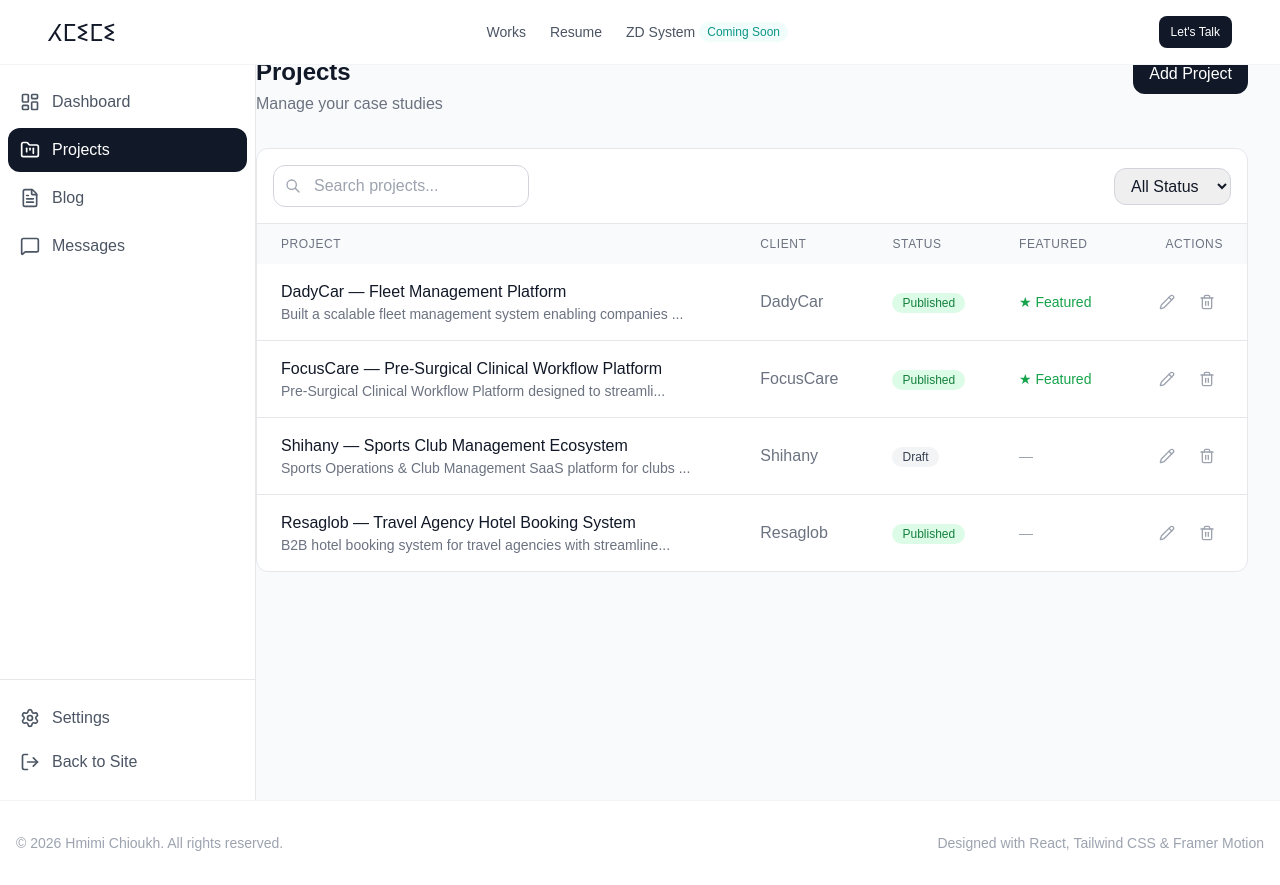
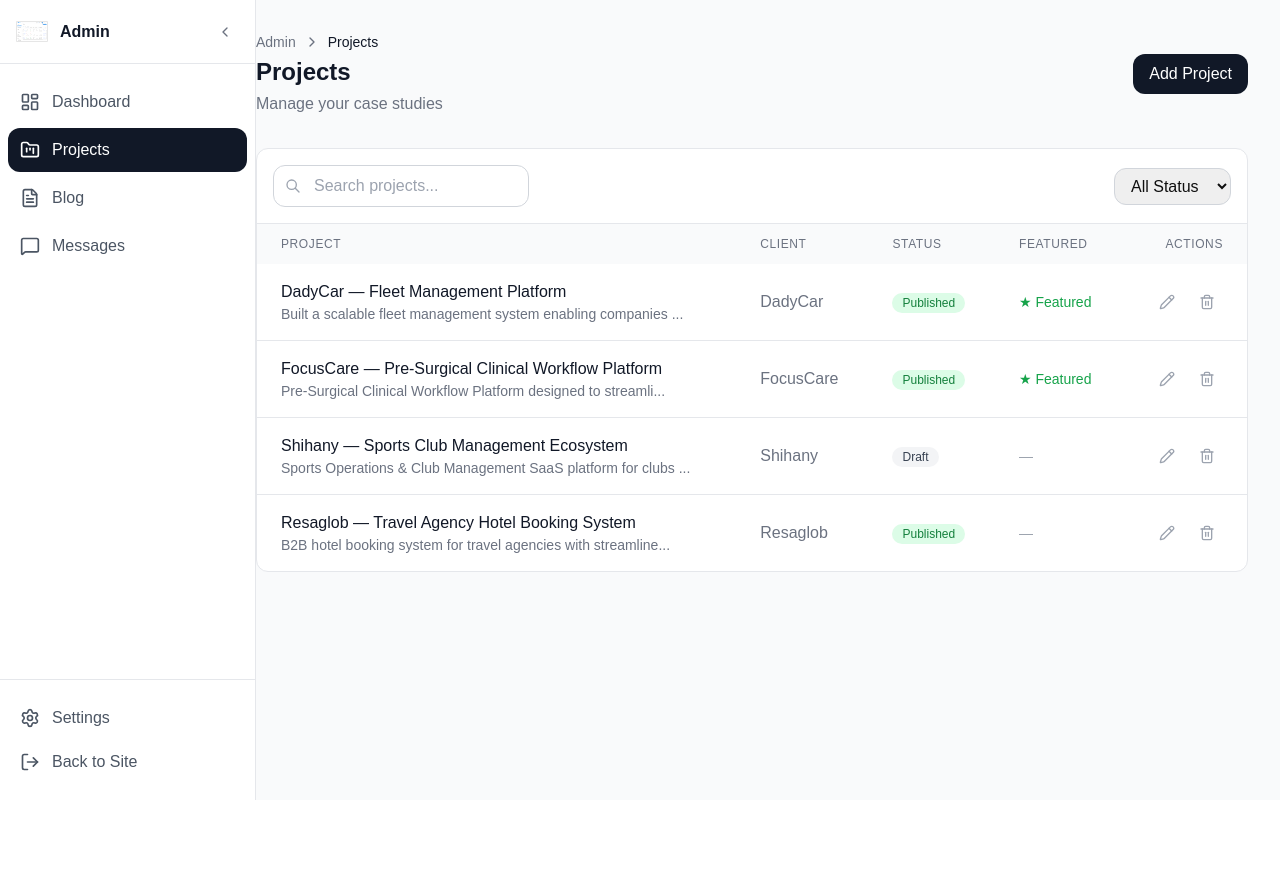
Before and after one commit to Chioukhhmimi/Portfolio, a React (Vite) app: page /admin/projects in a window 1280 px wide. After the commit the page ends 800 px from the top, so only its background shows below. Built offline with nearby package versions, Linux system fonts and the light colour scheme; a web font is replaced by a local one.

Commit message:
remove topbar

```diff
--- a/src/App.jsx
+++ b/src/App.jsx
@@ -37,11 +37,11 @@ function App() {
   return (
     <BrowserRouter>
       <ScrollToTop />
-      <div className="min-h-screen bg-white text-gray-900">
-        <Navbar />
       <AnimatePresence mode="wait">
         <Routes>
           <Route path="/" element={
+            <>
+              <Navbar />
               <motion.main
                 initial={{ opacity: 0 }}
                 animate={{ opacity: 1 }}
@@ -53,10 +53,18 @@ function App() {
                 <Blog />
                 <Contact />
               </motion.main>
+              <Footer />
+            </>
           } />
-            <Route path="/projects/:id" element={<ProjectSinglePage />} />
+          <Route path="/projects/:id" element={
+            <>
+              <Navbar />
+              <ProjectSinglePage />
+              <Footer />
+            </>
+          } />
 
-            {/* Admin Routes */}
+          {/* Admin Routes - No Navbar/Footer */}
           <Route path="/admin" element={<AdminLayout><AdminDashboard /></AdminLayout>} />
           <Route path="/admin/projects" element={<AdminLayout><ProjectsList /></AdminLayout>} />
           <Route path="/admin/projects/new" element={<AdminLayout><ProjectForm /></AdminLayout>} />
@@ -68,8 +76,6 @@ function App() {
           <Route path="/admin/messages/:id" element={<AdminLayout><MessageDetail /></AdminLayout>} />
         </Routes>
       </AnimatePresence>
-        <Footer />
-      </div>
     </BrowserRouter>
   )
 }
--- a/src/admin/layouts/AdminLayout.tsx
+++ b/src/admin/layouts/AdminLayout.tsx
@@ -10,6 +10,7 @@ import {
   ChevronLeft,
   LogOut
 } from "lucide-react"
+import DadycarSvg from "../../assets/Projects/dadycar.svg"
 
 const menuItems = [
   { label: "Dashboard", icon: LayoutDashboard, href: "/admin" },
@@ -45,15 +46,17 @@ export function AdminSidebar() {
         } ${mobileOpen ? 'translate-x-0' : '-translate-x-full'} lg:translate-x-0`}
       >
         <div className="flex flex-col h-full">
-          <div className={`hidden lg:flex items-center h-16 px-4 border-b border-gray-200 ${collapsed ? 'justify-center' : 'justify-between'}`}>
-            {!collapsed && (
-              <Link to="/admin" className="font-semibold text-gray-900">
-                Admin
-              </Link>
-            )}
+          {/* Logo Section */}
+          <div className="hidden lg:flex items-center h-16 px-4 border-b border-gray-200">
+            <Link to="/admin" className="flex items-center gap-3">
+              <img src={DadycarSvg} alt="Logo" className="w-8 h-8 object-contain" />
+              {!collapsed && (
+                <span className="font-semibold text-gray-900">Admin</span>
+              )}
+            </Link>
             <button
               onClick={() => setCollapsed(!collapsed)}
-              className="p-1.5 rounded-md hover:bg-gray-100 text-gray-500 transition-colors"
+              className="ml-auto p-1.5 rounded-md hover:bg-gray-100 text-gray-500 transition-colors"
             >
               <ChevronLeft className={`w-4 h-4 transition-transform ${collapsed ? 'rotate-180' : ''}`} />
             </button>
```
Lines whose indentation alone changed are shown as unchanged.
